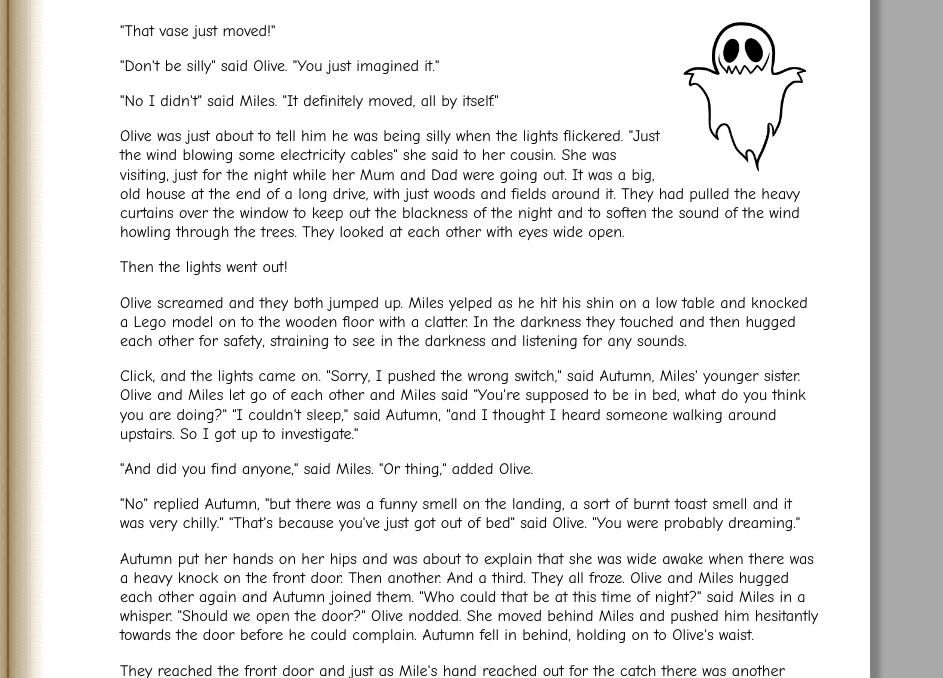
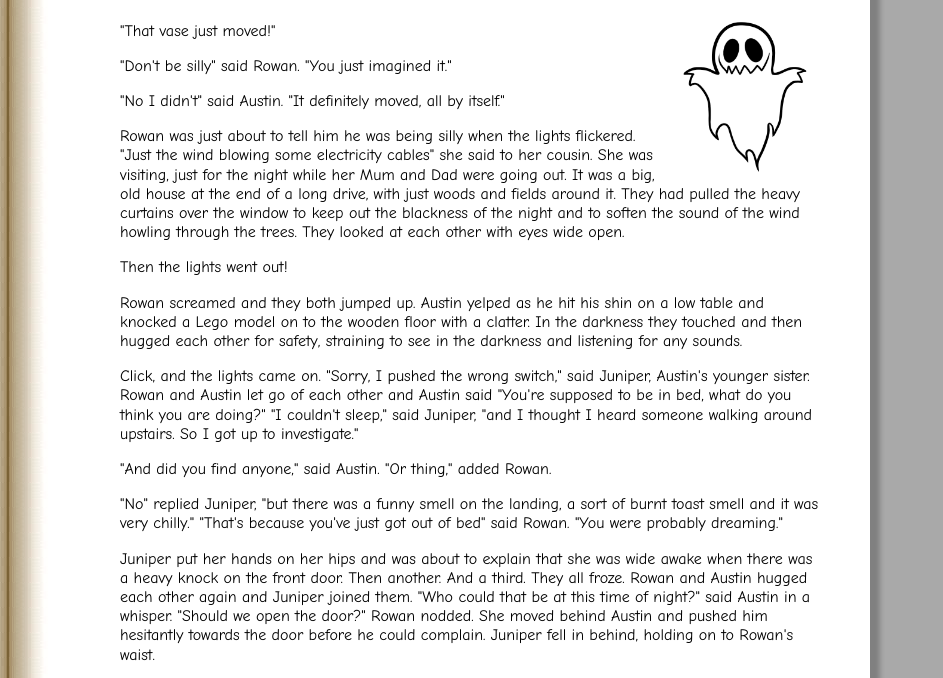
Before and after one commit to AandDnotes/Articles, a plain HTML site: page TrickOrTreat/TrickOrTreat.html in a window 1280 px wide. Shown: the part 75-753 px from the top of the page, without its empty margins (0-943 px from the left). Drawn offline with Linux system fonts and the light colour scheme.

Commit message:
Update TrickOrTreat.html

```diff
--- a/TrickOrTreat/TrickOrTreat.html
+++ b/TrickOrTreat/TrickOrTreat.html
@@ -13,16 +13,16 @@
             <section>
                 <h1>Trick or Treat - A Tale of Two Cousins</h1>
                 <p><img src="images/ghost.png">"That vase just moved!"</p>
-                <p>"Don't be silly" said Olive. "You just imagined it."</p>
-                <p>"No I didn't" said Miles. "It definitely moved, all by itself."</p>
-                <p>Olive was just about to tell him he was being silly when the lights flickered. "Just the wind blowing some electricity cables" she said to her cousin. She was visiting, just for the night while her Mum and Dad were going out. It was a big, old house at the end of a long drive, with just woods and fields around it. They had pulled the heavy curtains over the window to keep out the blackness of the night and to soften the sound of the wind howling through the trees. They looked at each other with eyes wide open.</p>
+                <p>"Don't be silly" said Rowan. "You just imagined it."</p>
+                <p>"No I didn't" said Austin. "It definitely moved, all by itself."</p>
+                <p>Rowan was just about to tell him he was being silly when the lights flickered. "Just the wind blowing some electricity cables" she said to her cousin. She was visiting, just for the night while her Mum and Dad were going out. It was a big, old house at the end of a long drive, with just woods and fields around it. They had pulled the heavy curtains over the window to keep out the blackness of the night and to soften the sound of the wind howling through the trees. They looked at each other with eyes wide open.</p>
                 <p>Then the lights went out!</p>
-                <p>Olive screamed and they both jumped up. Miles yelped as he hit his shin on a low table and knocked a Lego model on to the wooden floor with a clatter. In the darkness they touched and then hugged each other for safety, straining to see in the darkness and listening for any sounds.</p>
-                <p>Click, and the lights came on. "Sorry, I pushed the wrong switch," said Autumn, Miles' younger sister. Olive and Miles let go of each other and Miles said "You're supposed to be in bed, what do you think you are doing?" "I couldn't sleep," said Autumn, "and I thought I heard someone walking around upstairs. So I got up to investigate."</p>
-                <p>"And did you find anyone," said Miles. "Or thing," added Olive.</p>
-                <p>"No" replied Autumn, "but there was a funny smell on the landing, a sort of burnt toast smell and it was very chilly." "That's because you've just got out of bed" said Olive. "You were probably dreaming."</p>
-                <p>Autumn put her hands on her hips and was about to explain that she was wide awake when there was a heavy knock on the front door. Then another. And a third. They all froze. Olive and Miles hugged each other again and Autumn joined them. "Who could that be at this time of night?" said Miles in a whisper. "Should we open the door?" Olive nodded. She moved behind Miles and pushed him hesitantly towards the door before he could complain. Autumn fell in behind, holding on to Olive's waist.</p>
-                <p>They reached the front door and just as Mile's hand reached out for the catch there was another heavy knock, then another and a third. They all jumped backward and Autumn gave out a muffled squeal. "You stepped on my toes" she said in a pained whisper. Miles reached for the catch again and gingerly opened the door just a crack. He couldn't see anyone so he opened the door a little more and peered into the blackness, with Olive looking over his shoulder and Autumn trying to see around Olive's waist. But there was no one there. As their eyes became accustomed to the dark all they could see from the light seeping through from the sitting room was the bare gravel drive.</p>
+                <p>Rowan screamed and they both jumped up. Austin yelped as he hit his shin on a low table and knocked a Lego model on to the wooden floor with a clatter. In the darkness they touched and then hugged each other for safety, straining to see in the darkness and listening for any sounds.</p>
+                <p>Click, and the lights came on. "Sorry, I pushed the wrong switch," said Juniper, Austin's younger sister. Rowan and Austin let go of each other and Austin said "You're supposed to be in bed, what do you think you are doing?" "I couldn't sleep," said Juniper, "and I thought I heard someone walking around upstairs. So I got up to investigate."</p>
+                <p>"And did you find anyone," said Austin. "Or thing," added Rowan.</p>
+                <p>"No" replied Juniper, "but there was a funny smell on the landing, a sort of burnt toast smell and it was very chilly." "That's because you've just got out of bed" said Rowan. "You were probably dreaming."</p>
+                <p>Juniper put her hands on her hips and was about to explain that she was wide awake when there was a heavy knock on the front door. Then another. And a third. They all froze. Rowan and Austin hugged each other again and Juniper joined them. "Who could that be at this time of night?" said Austin in a whisper. "Should we open the door?" Rowan nodded. She moved behind Austin and pushed him hesitantly towards the door before he could complain. Juniper fell in behind, holding on to Rowan's waist.</p>
+                <p>They reached the front door and just as Austin's hand reached out for the catch there was another heavy knock, then another and a third. They all jumped backward and Juniper gave out a muffled squeal. "You stepped on my toes" she said in a pained whisper. Austin reached for the catch again and gingerly opened the door just a crack. He couldn't see anyone so he opened the door a little more and peered into the blackness, with Rowan looking over his shoulder and Juniper trying to see around Rowan's waist. But there was no one there. As their eyes became accustomed to the dark all they could see from the light seeping through from the sitting room was the bare gravel drive.</p>
                 <p>Then they all nearly jumped out of their skins as a figure covered in black with yellow and orange flames and a white face with black sunken eyes shot into view from each side of the door.</p>
                 <p>"Trick or treat!"</p>
             </section>
```
